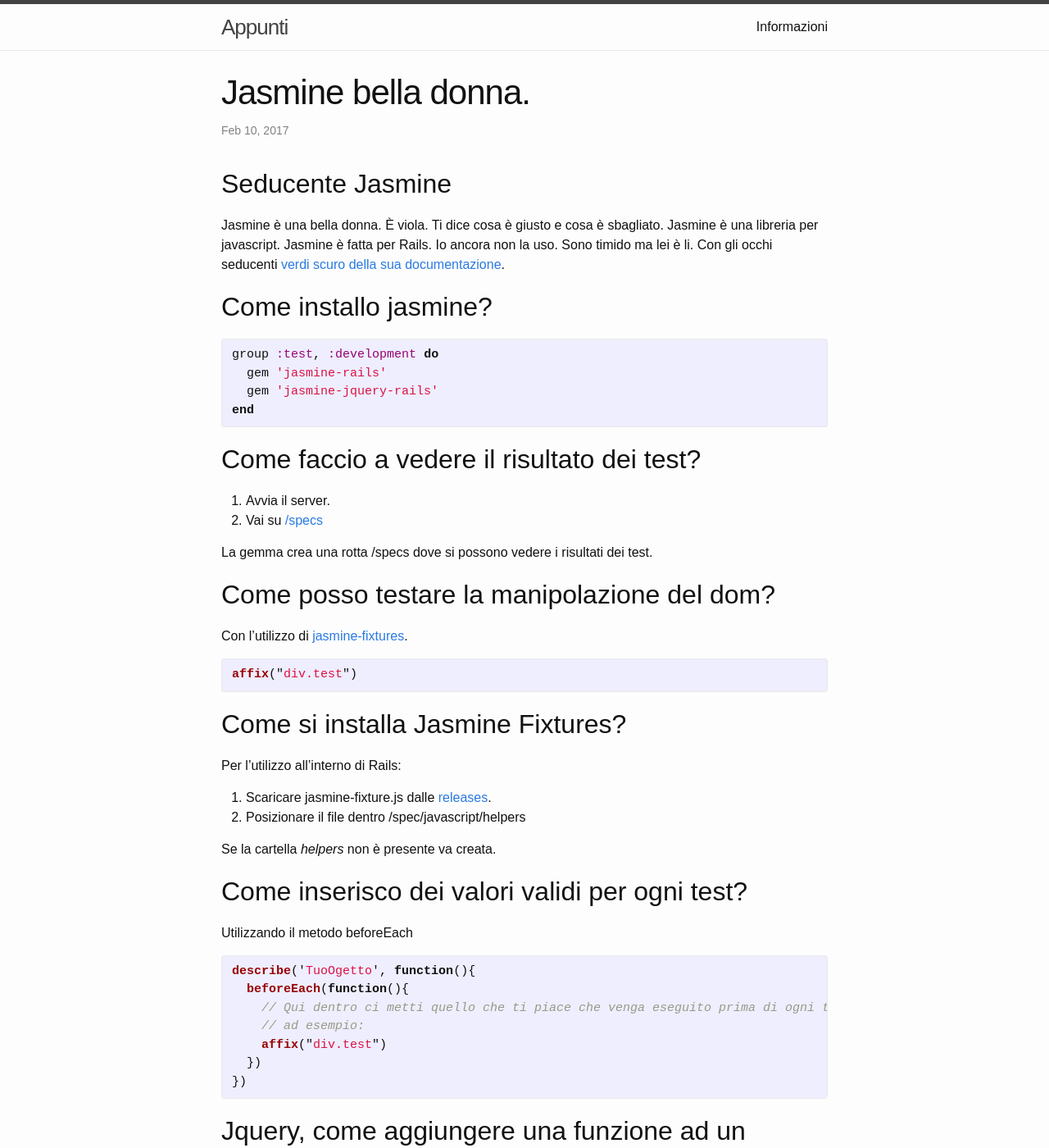
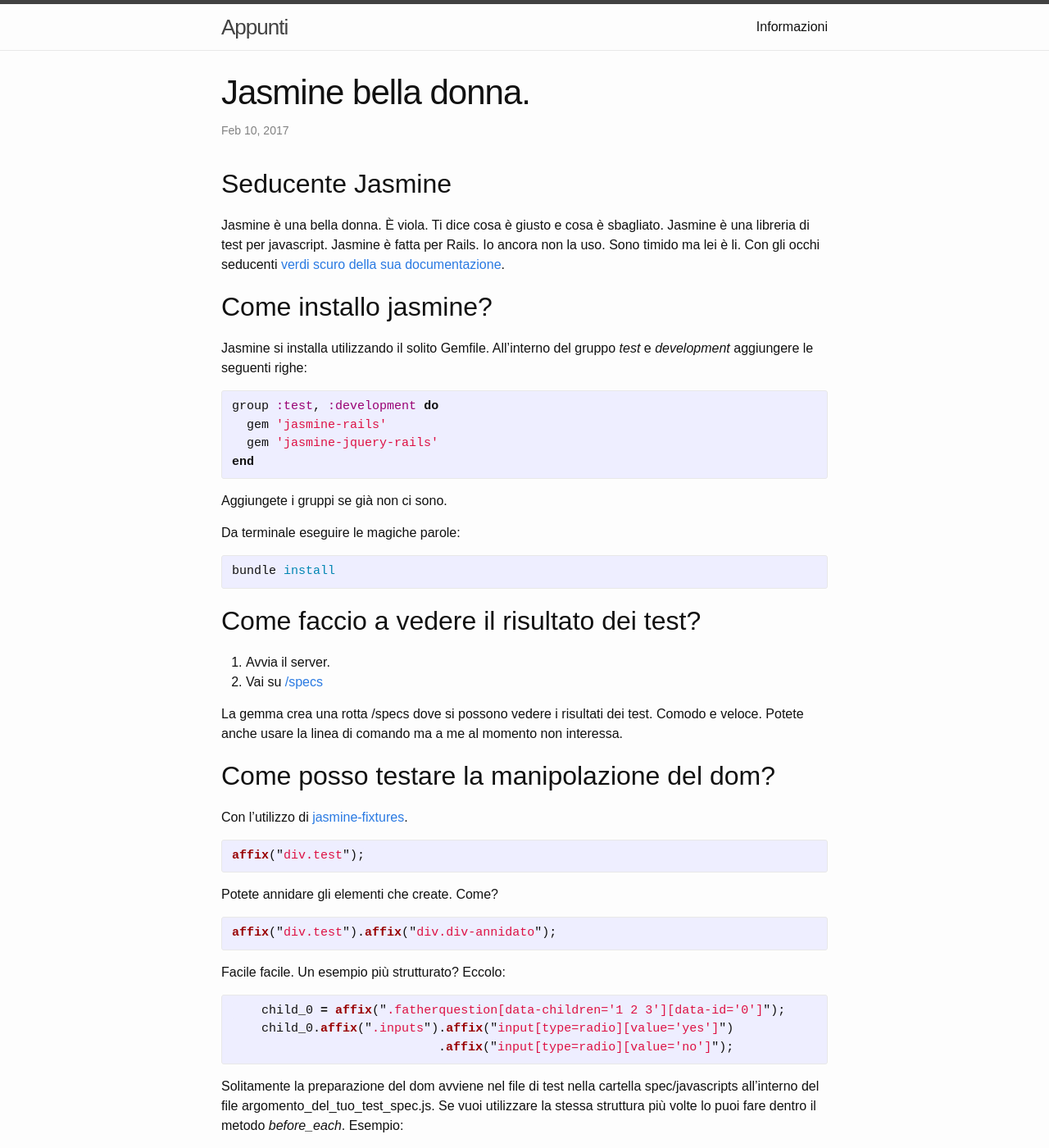
Before and after one commit to descovi/simonini.github.io, a Jekyll site: the page built from _posts/2017-02-07-jasmin-bella-donna.md, in a window 1280 px wide and 1400 px high. Shown: the whole window at 82% size. Built offline with Jekyll 4.4.1, drawn with Linux system fonts in a browser that asks for light colours; some of the changed text lies outside the part shown.

Commit message:
Riscritto parte degli appunti ora che  li devo riprendere in mano.

```diff
--- a/_posts/2017-02-07-jasmin-bella-donna.md
+++ b/_posts/2017-02-07-jasmin-bella-donna.md
@@ -8,13 +8,16 @@
 ## Seducente Jasmine
 
 Jasmine è una bella donna. È viola. Ti dice cosa è giusto e cosa è sbagliato.
-Jasmine è una libreria per javascript.
+Jasmine è una libreria di test per javascript.
 Jasmine è fatta per Rails.
 Io ancora non la uso.
 Sono timido ma lei è li.
 Con gli occhi seducenti [verdi scuro della sua documentazione](https://jasmine.github.io/2.0/introduction.html).
 
 ## Come installo jasmine?
+
+Jasmine si installa utilizzando il solito Gemfile.
+All'interno del gruppo _test_ e _development_ aggiungere le seguenti righe:
 
 {% highlight ruby %}
 group :test, :development do
@@ -23,20 +26,58 @@
 end
 {% endhighlight %}
 
+Aggiungete i gruppi se già non ci sono.
+
+Da terminale eseguire le magiche parole:
+
+{% highlight bash %}
+bundle install
+{% endhighlight%}
+
 ## Come faccio a vedere il risultato dei test?
 
 1. Avvia il server.
 2. Vai su [/specs](http://localhost:3000/specs)
 
 La gemma crea una rotta /specs dove si possono vedere i risultati dei test.
+Comodo e veloce.
+Potete anche usare la linea di comando ma a me al momento non interessa.
 
 ## Come posso testare la manipolazione del dom?
 
 Con l'utilizzo di [jasmine-fixtures](https://github.com/searls/jasmine-fixture).
 
 {% highlight javascript %}
-affix("div.test")
+affix("div.test");
 {% endhighlight %}
+
+Potete annidare gli elementi che create. Come?
+
+{% highlight javascript %}
+affix("div.test").affix("div.div-annidato");
+{% endhighlight %}
+
+Facile facile. Un esempio più strutturato?
+Eccolo:
+
+{% highlight javascript %}
+    child_0 = affix(".fatherquestion[data-children='1 2 3'][data-id='0']");
+    child_0.affix(".inputs").affix("input[type=radio][value='yes']")
+                            .affix("input[type=radio][value='no']");
+{% endhighlight %}
+
+Solitamente la preparazione del dom avviene nel file di test nella cartella spec/javascripts all'interno del file argomento\_del\_tuo\_test\_spec.js.
+Se vuoi utilizzare la stessa struttura più volte lo puoi fare dentro il metodo _before\_each_.
+Esempio:
+
+{% highlight javascript %}
+describe('TuoOgetto', function(){
+  beforeEach(function() {
+    affix(".div-ripetuto-per-ogni-test");
+  })
+})
+{% endhighlight %}
+
 
 ## Come si installa Jasmine Fixtures?
 
@@ -47,21 +88,7 @@
 
 Se la cartella _helpers_ non è presente va creata.
 
-## Come inserisco dei valori validi per ogni test?
-
-Utilizzando il metodo beforeEach
-
-{% highlight javascript %}
-describe('TuoOgetto', function(){
-  beforeEach(function(){
-    // Qui dentro ci metti quello che ti piace che venga eseguito prima di ogni test
-    // ad esempio:
-    affix("div.test")
-  })
-})
-{% endhighlight %}
-
-## Jquery, come aggiungere una funzione ad un elemento di JQuery?
+## Jquery, come aggiungo una funzione ad un elemento di JQuery?
 
 Utilizzando il metodo extend si possono aggiungere tutti i metodi che si ritengono opportuni.
 
```
